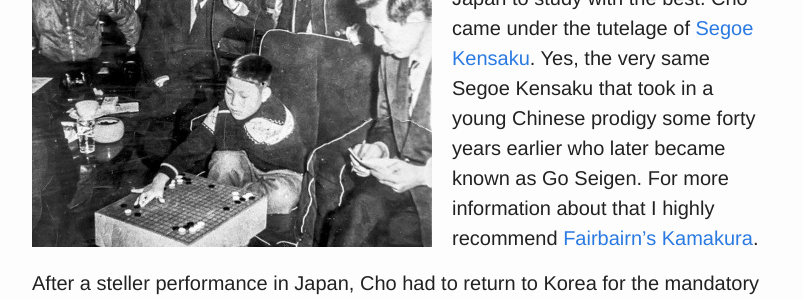
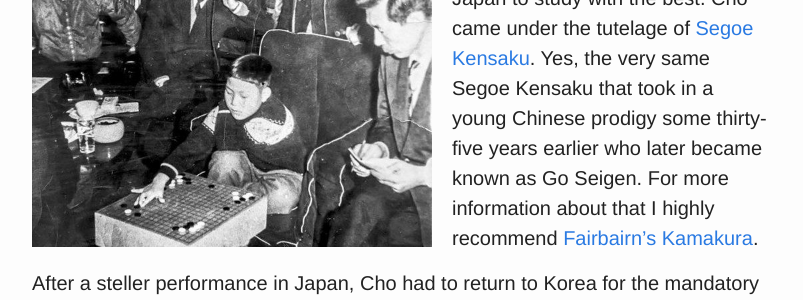
Before and after one commit to rwandezx9/baduk, a Jekyll site: the page built from _posts/2016-12-28-cho-hun-hyun-games.markdown, in a window 1280 px wide and 900 px high, scrolled down 1716 px. Shown: the part 213-513 px from the top of the window, without its empty margins (238-1041 px from the left). Built offline with Jekyll 4.4.1, drawn with Linux system fonts in a browser that asks for light colours; some web fonts are replaced.

Commit message:
correction

```diff
--- a/_posts/2016-12-28-cho-hun-hyun-games.markdown
+++ b/_posts/2016-12-28-cho-hun-hyun-games.markdown
@@ -78,7 +78,7 @@
 Identified as a prodigy at young age, Cho was sent from Korea to Japan
 to study with the best. Cho came under the tutelage of [Segoe
 Kensaku](http://senseis.xmp.net/?SegoeKensaku). Yes, the very same Segoe Kensaku that took in a young Chinese
-prodigy some forty years earlier who later became known as Go
+prodigy some thirty-five years earlier who later became known as Go
 Seigen. For more information about that I highly recommend [Fairbairn's
 Kamakura](http://senseis.xmp.net/?KamakuraTheBook).
 
```
